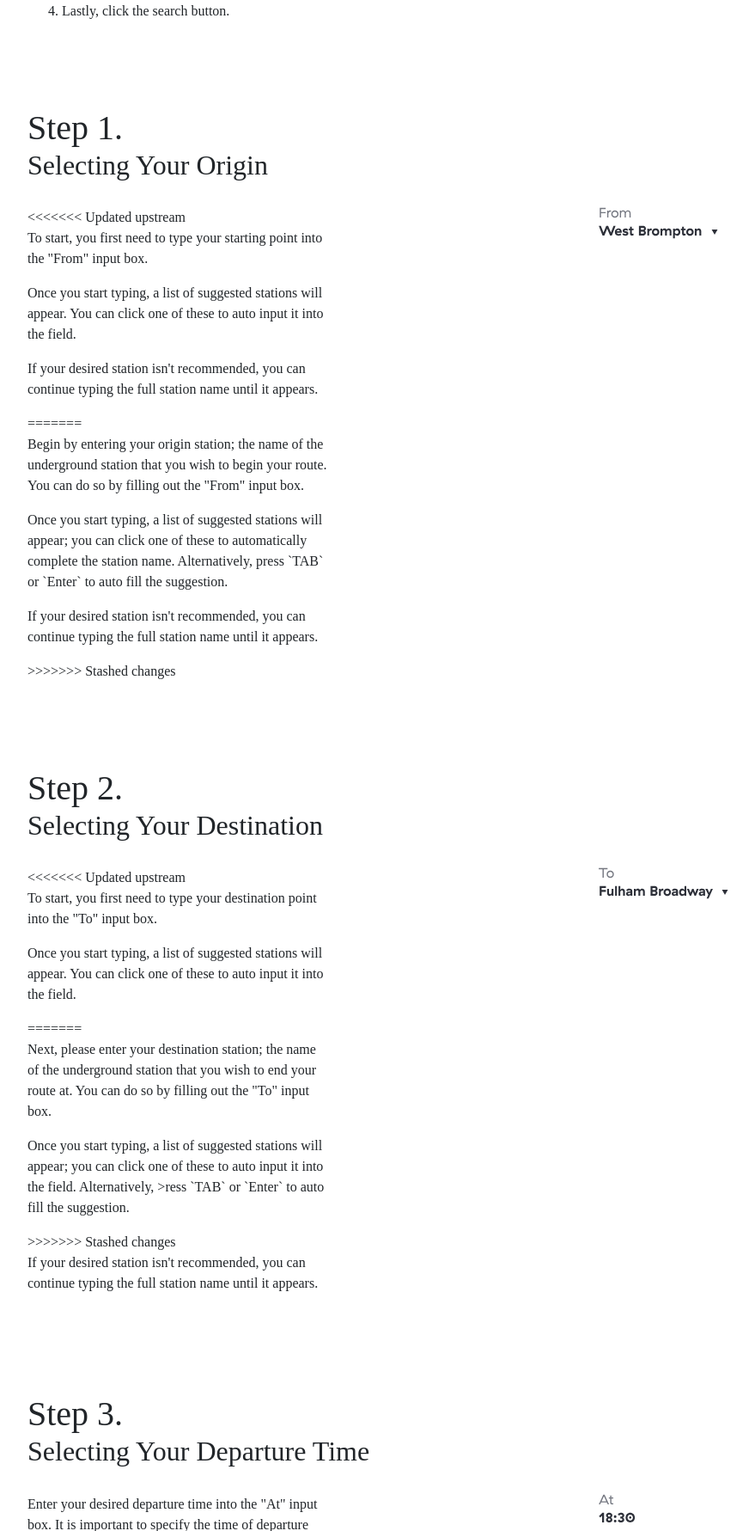
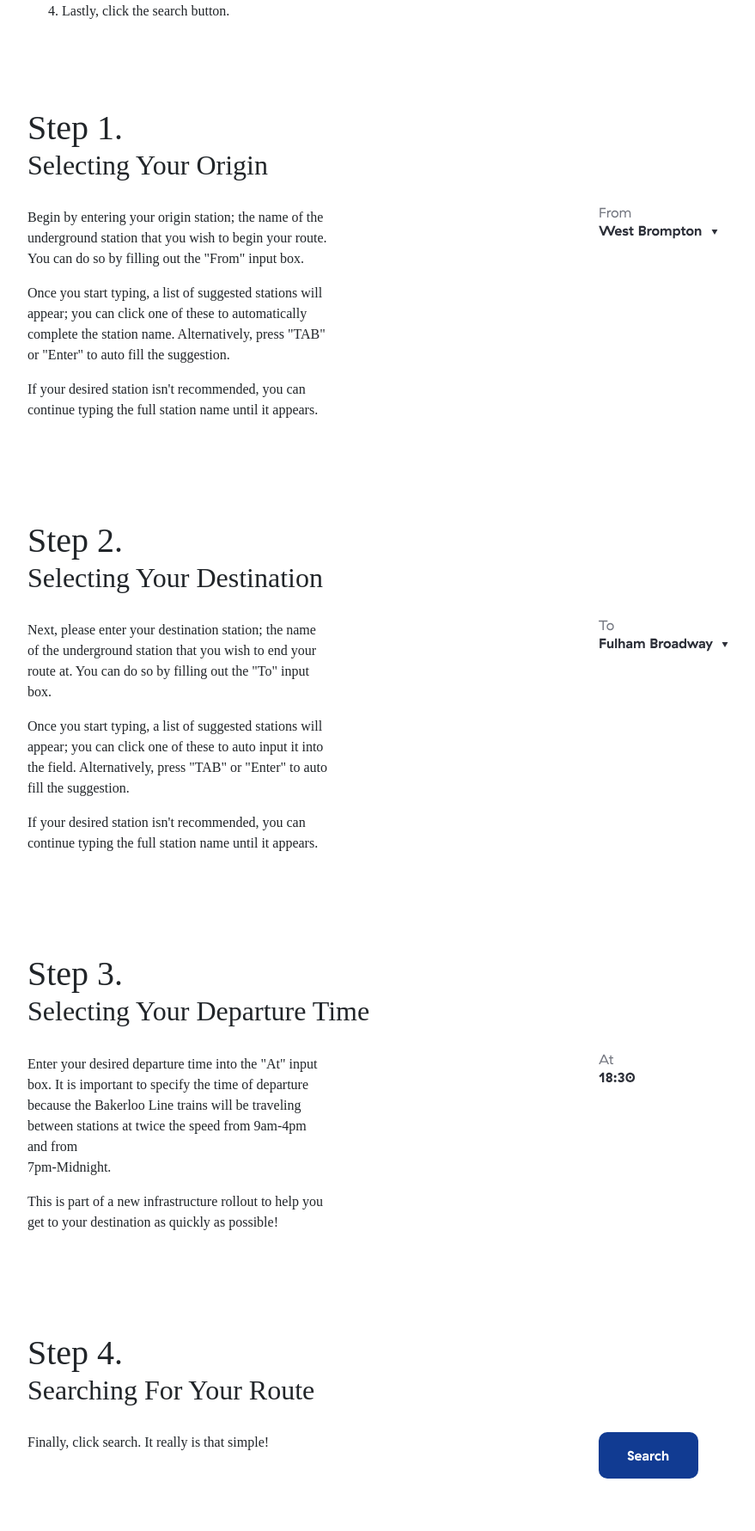
Before and after one commit to metallicgloss/London-Underground-Route-Planner, a Django app: page /userguide in a window 1280 px wide. Shown: the part 447-2228 px from the top of the page at 86% size, without its empty margins (53-932 px from the left). Run offline with Django 3.2, Linux system fonts and the light colour scheme; some libraries are stand-ins or nearby versions; some web fonts are replaced.

Commit message:
Correct missed merge conflict.

```diff
--- a/underground_route_planner/templates/userguide.html
+++ b/underground_route_planner/templates/userguide.html
@@ -32,17 +32,9 @@
         <div class="user-guide-description">
             <div class="row">
                 <div class="col-lg-4">
-<<<<<<< Updated upstream
-                    <p>To start, you first need to type your starting point into the "From" input box.</p>
-                    <p>Once you start typing, a list of suggested stations will appear. You can click one of these
-                        to auto input it into the field.</p>
-                    <p>If your desired station isn't recommended, you can continue typing the full station name
-                        until it appears.</p>
-=======
                     <p>Begin by entering your origin station; the name of the underground station that you wish to begin your route. You can do so by filling out the "From" input box.</p>
-                    <p>Once you start typing, a list of suggested stations will appear; you can click one of these to automatically complete the station name. Alternatively, press `TAB` or `Enter` to auto fill the suggestion.</p>
+                    <p>Once you start typing, a list of suggested stations will appear; you can click one of these to automatically complete the station name. Alternatively, press "TAB" or "Enter" to auto fill the suggestion.</p>
                     <p>If your desired station isn't recommended, you can continue typing the full station name until it appears.</p>
->>>>>>> Stashed changes
                 </div>
                 <div class="col-lg-5 offset-lg-3">
                     <img src="{% static 'imgs/from-box.svg' %}" />
@@ -57,13 +49,8 @@
         <div class="user-guide-description">
             <div class="row">
                 <div class="col-lg-4">
-<<<<<<< Updated upstream
-                    <p>To start, you first need to type your destination point into the "To" input box.</p>
-                    <p>Once you start typing, a list of suggested stations will appear. You can click one of these to auto input it into the field.</p>
-=======
                     <p>Next, please enter your destination station; the name of the underground station that you wish to end your route at. You can do so by filling out the "To" input box.</p>
-                    <p>Once you start typing, a list of suggested stations will appear; you can click one of these to auto input it into the field. Alternatively, >ress `TAB` or `Enter` to auto fill the suggestion.</p>
->>>>>>> Stashed changes
+                    <p>Once you start typing, a list of suggested stations will appear; you can click one of these to auto input it into the field. Alternatively, press "TAB" or "Enter" to auto fill the suggestion.</p>
                     <p>If your desired station isn't recommended, you can continue typing the full station name until it appears.</p>
                 </div>
                 <div class="col-lg-5 offset-lg-3">
```
